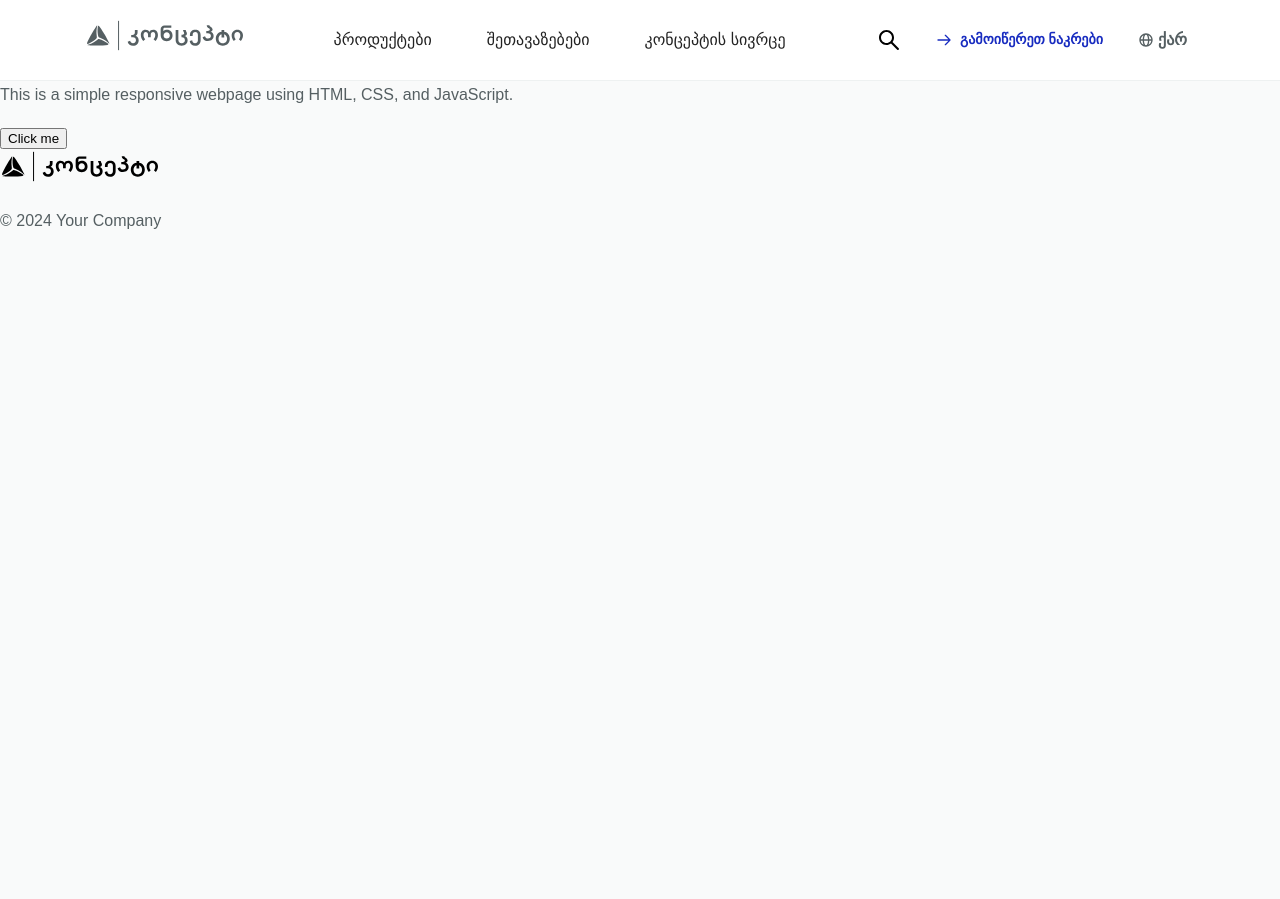
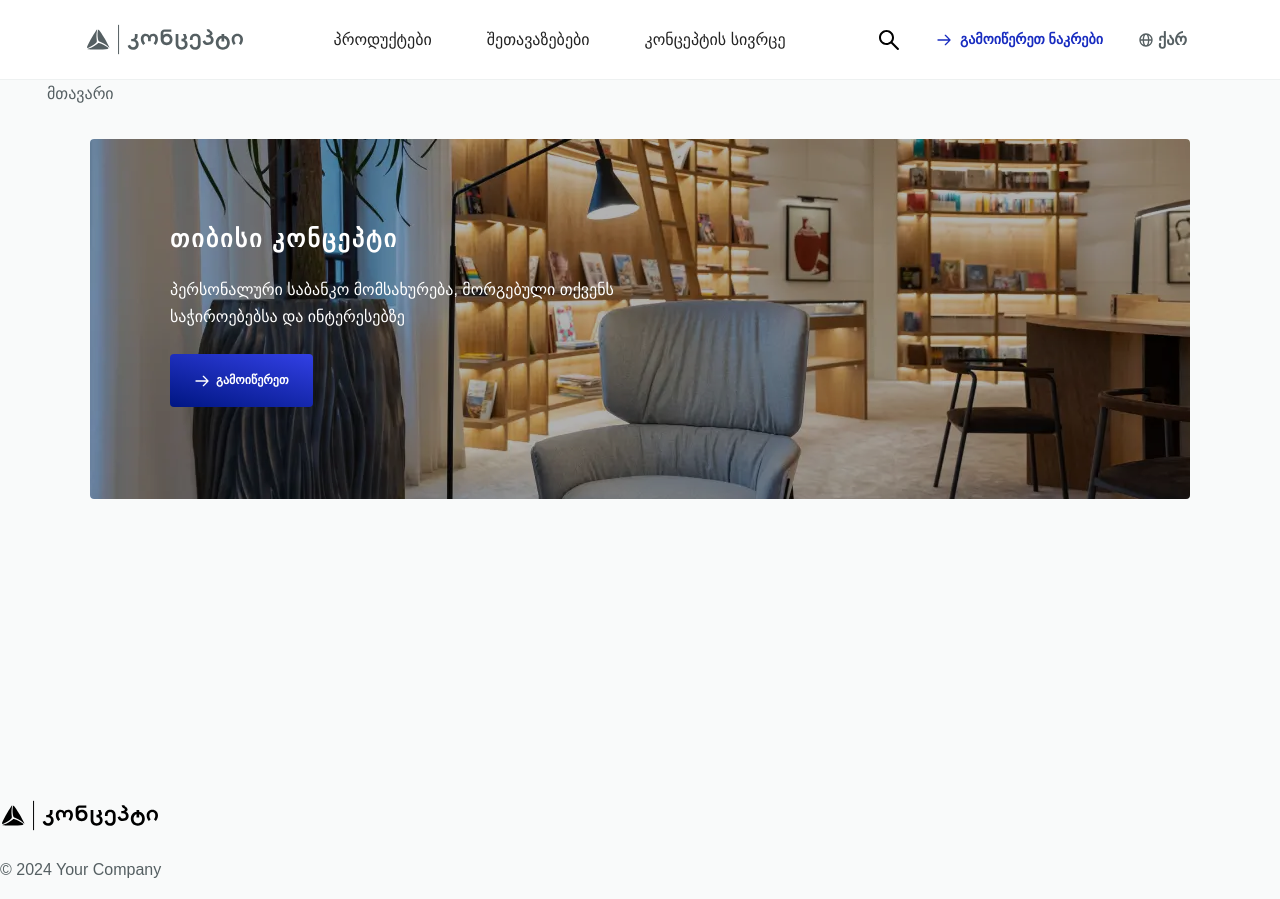
Before and after one commit to bmagnaradze/Tbcconcept-copy, a website: page index.html in a window 1280 px wide. Before the commit the page ends 800 px from the top, so only its background shows below. Drawn offline with Linux system fonts and the light colour scheme.

Commit message:
Added hero section with styles in main component

```diff
--- a/components/header/header.css
+++ b/components/header/header.css
@@ -1,11 +1,13 @@
 .header {
-  z-index: 100;
+  z-index: 1000;
   height: 80px;
+  width: 100%;
+  box-sizing: border-box;
   background-color: #fff;
   border-bottom: 1px solid #eef1f1;
   padding-left: 47px;
   padding-right: 47px;
-  position: fixed;
+  position: sticky;
   top: 0;
   bottom: auto;
   left: 0;
@@ -22,6 +24,10 @@
   grid-column-gap: 32px;
   justify-content: flex-start;
   margin-right: auto;
+}
+
+.header_logo {
+  display: flex;
 }
 
 .d_cursor {
@@ -273,11 +279,10 @@
 
 @media screen and (max-width: 1120px) {
   .header_menu,
-  .header-logo,
   .lang_dropdown {
     display: none;
   }
-  .m_header-logo,
+
   .menu_icon {
     display: inline-block;
   }
@@ -290,6 +295,15 @@
   }
 }
 
+@media screen and (max-width: 767px) {
+  .header_logo {
+    display: none;
+  }
+  .m_header-logo {
+    display: inline-block;
+  }
+}
+
 @media screen and (max-width: 479px) {
   .header {
     padding-left: 15px;
--- a/components/header/header.html
+++ b/components/header/header.html
@@ -1,7 +1,7 @@
 <header class="header">
   <div class="header_container">
     <a href="#" class="logo_section">
-      <div class="header-logo">
+      <div class="header_logo">
         <img src="images/header-logo.svg" alt="Logo" />
       </div>
       <div class="m_header-logo">
--- a/components/main/main.css
+++ b/components/main/main.css
@@ -0,0 +1,108 @@
+.smooth-scroll-container {
+  height: calc(100vh - 80px);
+  width: 100%;
+}
+.breadcrumb {
+  padding: 0 47px;
+}
+.breadcrumb_inne {
+  width: 100%;
+  max-width: 1110px;
+  margin-left: auto;
+  margin-right: auto;
+  padding: 24px 0;
+  box-sizing: border-box;
+}
+
+.home_hero {
+  position: relative;
+  display: flex;
+  width: 100%;
+  max-width: 1100px;
+  min-height: 360px;
+  margin: 32px auto 60px;
+  background-image: url(../../images/hero.webp);
+  background-repeat: no-repeat;
+  background-size: cover;
+  padding: 80px;
+  border-radius: 4px;
+  box-sizing: border-box;
+  overflow: hidden;
+}
+
+.home_hero::before {
+  content: '';
+  position: absolute;
+  top: 0;
+  left: 0;
+  width: 100%;
+  height: 100%;
+  background: rgba(0, 0, 0, 0.3);
+  border-radius: 4px;
+}
+.home_hero * {
+  position: relative;
+}
+.hero_wraper {
+  padding: 0 47px;
+}
+.banner_content {
+  max-width: 450px;
+  display: flex;
+  flex-direction: column;
+  align-items: flex-start;
+  z-index: 2;
+  color: #fff;
+  h1 {
+    margin: 0;
+    font-size: 24px;
+    font-weight: 700;
+    letter-spacing: 2px;
+  }
+  p {
+    margin: 16px 0 24px;
+  }
+}
+.hero_btn {
+  display: flex;
+  background-image: linear-gradient(15deg, #001682, #3240e5);
+  border-radius: 4px;
+  grid-column-gap: 6px;
+  justify-content: center;
+  align-items: center;
+  padding: 16px 24px;
+  font-size: 12px;
+  font-weight: 700;
+  cursor: pointer;
+  transition: background-color 0.3s;
+}
+
+.hero_btn:hover {
+  background-color: #3295ce;
+  background-image: none;
+}
+
+@media screen and (max-width: 1100px) {
+  .breadcrumb {
+    padding: 16px 45px;
+  }
+}
+
+@media screen and (max-width: 479px) {
+  .breadcrumb {
+    padding: 16px;
+  }
+  .hero_wraper {
+    padding: 0;
+  }
+  .home_hero {
+    padding: 20px 15px;
+  }
+
+  .banner_content {
+    justify-content: end;
+    h1 {
+      font-size: 16px;
+    }
+  }
+}
--- a/components/main/main.html
+++ b/components/main/main.html
@@ -1,7 +1,20 @@
-<main>
-  <section>
-    <h2>Welcome to Our Website</h2>
-    <p>This is a simple responsive webpage using HTML, CSS, and JavaScript.</p>
-    <button id="changeTextButton">Click me</button>
-  </section>
+<main class="smooth-scroll-container">
+  <div class="breadcrumb">
+    <div class="breadcrumb_inner">
+      მთავარი
+
+    </div>
+  </div>
+  <div class="hero_wraper">
+    <section class="home_hero">
+      <div class="banner_content">
+        <h1> თიბისი კონცეპტი </h1>
+        <p>პერსონალური საბანკო მომსახურება, მორგებული თქვენს საჭიროებებსა და ინტერესებზე </p>
+        <div class="hero_btn"><img src="../../images/white-arrow.svg" />
+          <span>გამოიწერეთ</span>
+        </div>
+      </div>
+    </section>
+  </div>
+
 </main>
--- a/css/style.css
+++ b/css/style.css
@@ -6,4 +6,6 @@ body {
   font-weight: 400;
   background-color: #f9fafa;
   color: #555f62;
+  -webkit-font-smoothing: antialiased;
+  -moz-osx-font-smoothing: grayscale;
 }
--- a/index.html
+++ b/index.html
@@ -1,16 +1,20 @@
 <!DOCTYPE html>
 <html lang="en">
+
 <head>
   <meta charset="UTF-8" />
   <meta name="viewport" content="width=device-width, initial-scale=1.0" />
   <title>თიბისი კონცეპტი | TBC Concept</title>
   <link rel="stylesheet" href="css/style.css" />
   <link rel="stylesheet" href="/components/header/header.css" />
+  <link rel="stylesheet" href="/components/main/main.css" />
 </head>
+
 <body>
   <div id="header-placeholder"></div>
   <div id="main-placeholder"></div>
   <div id="footer-placeholder"></div>
   <script src="js/script.js"></script>
 </body>
+
 </html>
```
Also changed, not shown: images/hero.webp (added), images/white-arrow.svg (added). Lines whose indentation alone changed are shown as unchanged.
